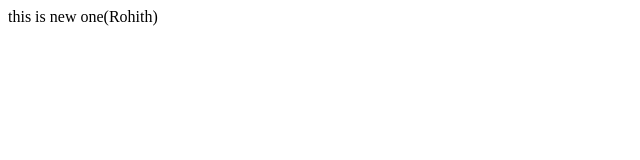
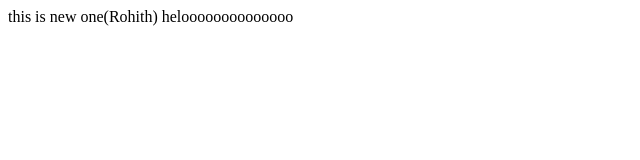
Before and after one commit to Rohith-9010/43_demo, a plain HTML site: page index.html in a window 1280 px wide. Shown: the whole page, without its empty margins (0-640 px from the left). Drawn offline with Linux system fonts and the light colour scheme.

Commit message:
this is last one

```diff
--- a/index.html
+++ b/index.html
@@ -7,5 +7,6 @@
 </head>
 <body>
     this is new one(Rohith)
+    heloooooooooooooo
 </body>
 </html>
```
